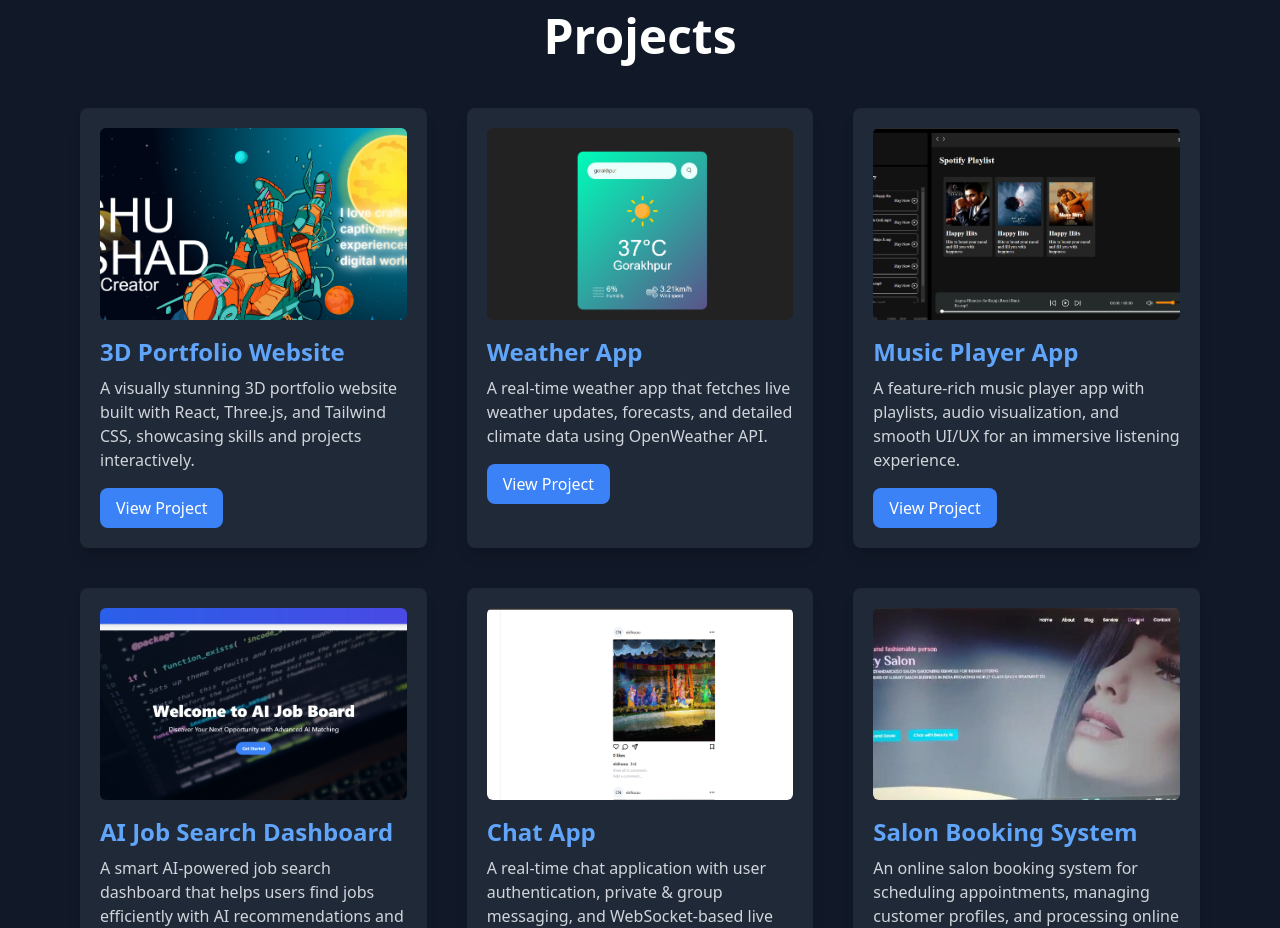
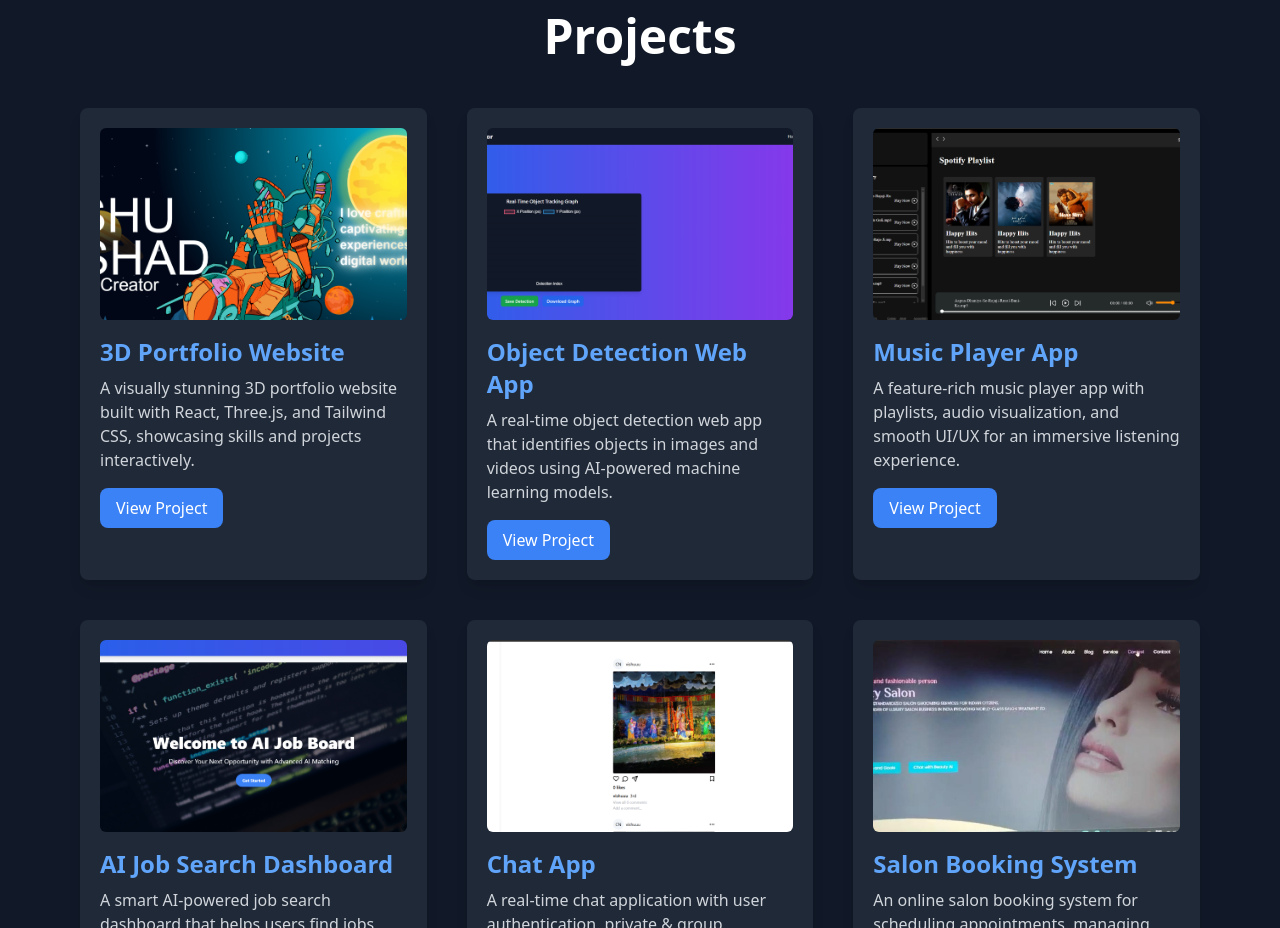
Before and after one commit to vishu1803/my-portfolio, a React (Vite) app: page / in a window 1280 px wide. Shown: the part 1580-2508 px from the top of the page. Built offline with nearby package versions, Linux system fonts and the light colour scheme; no server answers.

Commit message:
Updated projects section - replaced Weather App with Object Detection Web App

```diff
--- a/src/Projects.jsx
+++ b/src/Projects.jsx
@@ -8,9 +8,10 @@ const projects = [
       link: "https://3-d-portfolio-website-one.vercel.app"
     },
     {
-      title: "Weather App",
-      image: `${import.meta.env.BASE_URL}weather.png`,
-      description: "A real-time weather app that fetches live weather updates, forecasts, and detailed climate data using OpenWeather API."
+      title: "Object Detection Web App",
+      image: `${import.meta.env.BASE_URL}object-detection.png`,
+      description: "A real-time object detection web app that identifies objects in images and videos using AI-powered machine learning models.",
+      link: "https://object-detection-web-app-indol.vercel.app/"
     },
     {
       title: "Music Player App",
```
Also changed, not shown: public/object-detection.png (added).
